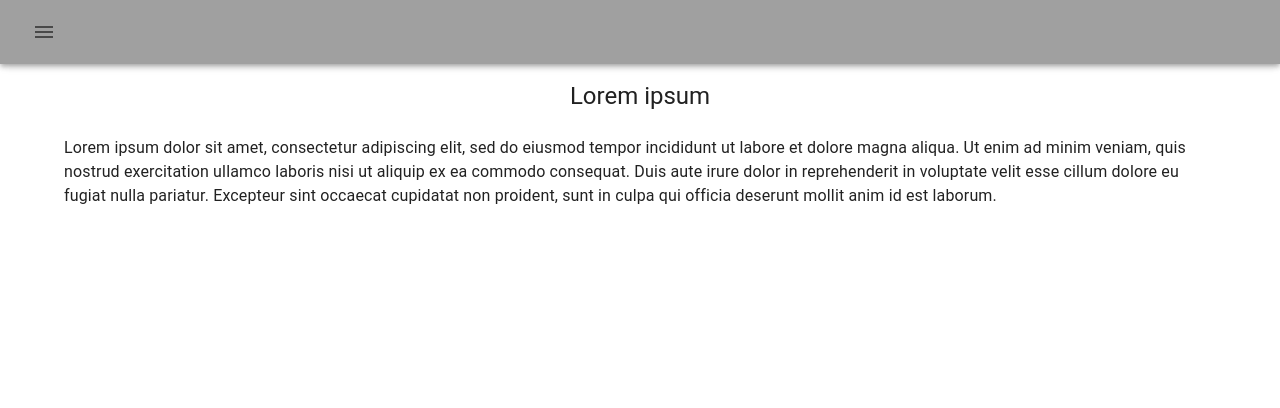
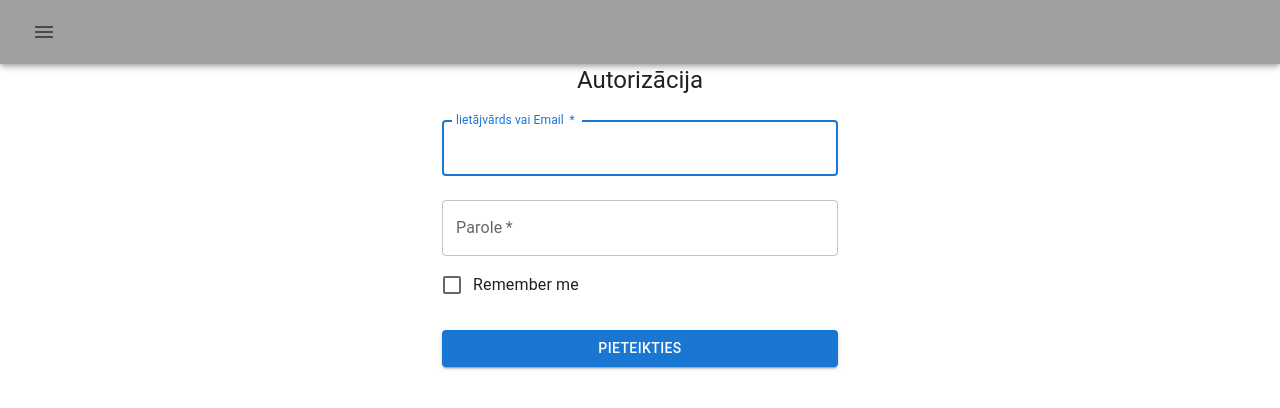
Before and after one commit to cropez/Gramatvedibas-sistema, a React (Create React App) app in the folder client/: page /autorizacija in a window 1280 px wide. Shown: the top 408 px of the page. Built offline with nearby package versions, Linux system fonts and the light colour scheme.

Commit message:
login page v1

```diff
--- a/client/src/Autorizacija.jsx
+++ b/client/src/Autorizacija.jsx
@@ -1,23 +1,78 @@
-import React from "react";
-import { Container } from "@mui/system";
-import Typography from "@mui/material/Typography";
-import Grid from "@mui/material/Grid";
+import * as React from 'react';
+import Button from '@mui/material/Button';
+import CssBaseline from '@mui/material/CssBaseline';
+import TextField from '@mui/material/TextField';
+import FormControlLabel from '@mui/material/FormControlLabel';
+import Checkbox from '@mui/material/Checkbox';
+import Grid from '@mui/material/Grid';
+import Box from '@mui/material/Box';
+import Typography from '@mui/material/Typography';
+import Container from '@mui/material/Container';
+import { createTheme, ThemeProvider } from '@mui/material/styles';
 
-const Autorizacija = () =>{
-    return(
-<Container>
-        <Grid>
-            <Typography mt={10} variant="h5" textAlign="center">Lorem ipsum</Typography>
-            <Typography mt={3}>
-                Lorem ipsum dolor sit amet, consectetur adipiscing elit, sed do eiusmod tempor incididunt ut labore et dolore magna aliqua.
-                Ut enim ad minim veniam, quis nostrud exercitation ullamco laboris nisi ut aliquip ex ea commodo consequat.
-                Duis aute irure dolor in reprehenderit in voluptate velit esse cillum dolore eu fugiat nulla pariatur.
-                Excepteur sint occaecat cupidatat non proident, sunt in culpa qui officia deserunt mollit anim id est laborum.
+const theme = createTheme();
 
-            </Typography>
-        </Grid>
-</Container>
-    )
-};
+export default function Autorizacija() {
+  const handleSubmit = (event) => {
+    event.preventDefault();
+    const data = new FormData(event.currentTarget);
+    console.log({
+      email: data.get('email'),
+      password: data.get('password'),
+    });
+  };
 
-export default Autorizacija;
+  return (
+    <ThemeProvider theme={theme}>
+      <Container  maxWidth="xs">
+        <CssBaseline />
+        <Box
+          sx={{
+            marginTop: 8,
+            display: 'flex',
+            flexDirection: 'column',
+            alignItems: 'center',
+          }}
+        >
+          <Typography component="h1" variant="h5">
+            Autorizācija
+          </Typography>
+          <Box component="form" onSubmit={handleSubmit} noValidate sx={{ mt: 1 }}>
+            <TextField
+              margin="normal"
+              required
+              fullWidth
+              id="email"
+              label="lietājvārds vai Email "
+              name="email"
+              autoComplete="email"
+              autoFocus
+            />
+            <TextField
+              margin="normal"
+              required
+              fullWidth
+              name="password"
+              label="Parole"
+              type="password"
+              id="password"
+              autoComplete="current-password"
+            />
+            <FormControlLabel
+              control={<Checkbox value="remember" color="primary" />}
+              label="Remember me"
+            />
+            <Button
+              type="submit"
+              fullWidth
+              variant="contained"
+              sx={{ mt: 3, mb: 2 }}
+            >
+              Pieteikties
+            </Button>
+          </Box>
+        </Box>
+      </Container>
+    </ThemeProvider>
+  );
+}
```
